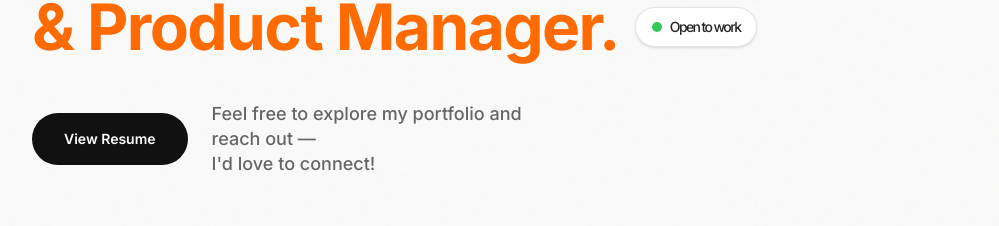
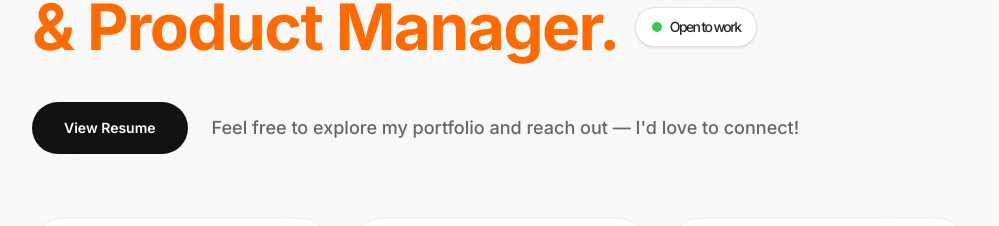
Before and after one commit to Dhruv-Pahwa/Portfolio_dribble, a React (Vite) app: page / in a window 1280 px wide. Shown: the part 315-541 px from the top of the page, without its empty margins (140-1139 px from the left). Built offline with nearby package versions, Linux system fonts and the light colour scheme.

Commit message:
Set hero text to a single clean line without awkward breaks

```diff
--- a/src/components/HomeDashboard.tsx
+++ b/src/components/HomeDashboard.tsx
@@ -67,10 +67,8 @@ export default function HomeDashboard() {
           >
             View Resume
           </a>
-          <p className={`font-medium text-lg leading-snug max-w-sm ${isDark ? 'text-neutral-400' : 'text-[#666]'}`}>
-            Feel free to explore my portfolio and<br />
-            reach out —<br />
-            I'd love to connect!
+          <p className={`font-medium text-lg leading-snug ${isDark ? 'text-neutral-400' : 'text-[#666]'}`}>
+            Feel free to explore my portfolio and reach out — I'd love to connect!
           </p>
         </div>
       </section>
```
